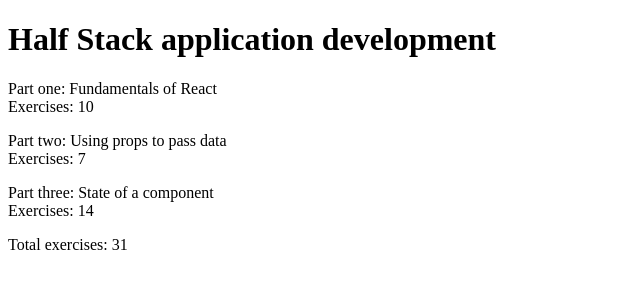
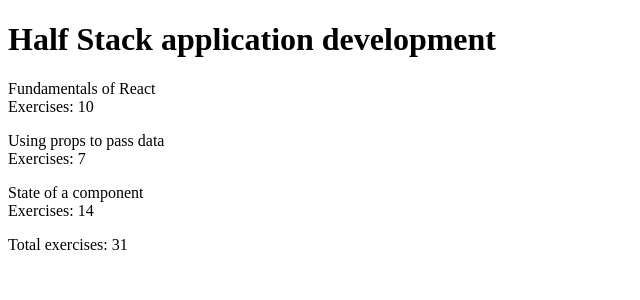
Before and after one commit to Green-Hamster/FullStackJS, a React (Vite) app in the folder Part1/: page / in a window 1280 px wide. Shown: the top 300 px of the page, without its empty margins (0-640 px from the left). Built offline with nearby package versions, Linux system fonts and the light colour scheme.

Commit message:
1.2 succsess

```diff
--- a/Part1/src/App.jsx
+++ b/Part1/src/App.jsx
@@ -43,13 +43,19 @@
   )
 }
 
+const Part = (props) => {
+  return (
+    <p>{props.name} <br/> Exercises: {props.exercises} </p>
+  )
+}
+
 const Content = (props) => {
   console.log(props)
   return (
     <div>
-      <p>Part one: {props.part1} <br/> Exercises: {props.exercises1}</p>
-      <p>Part two: {props.part2} <br/> Exercises: {props.exercises2}</p>
-      <p>Part three: {props.part3} <br/> Exercises: {props.exercises3}</p>
+      <Part name={props.part1} exercises={props.exercises1}/>
+      <Part name={props.part2} exercises={props.exercises2}/>
+      <Part name={props.part3} exercises={props.exercises3}/>
     </div>
   )
 }
```
